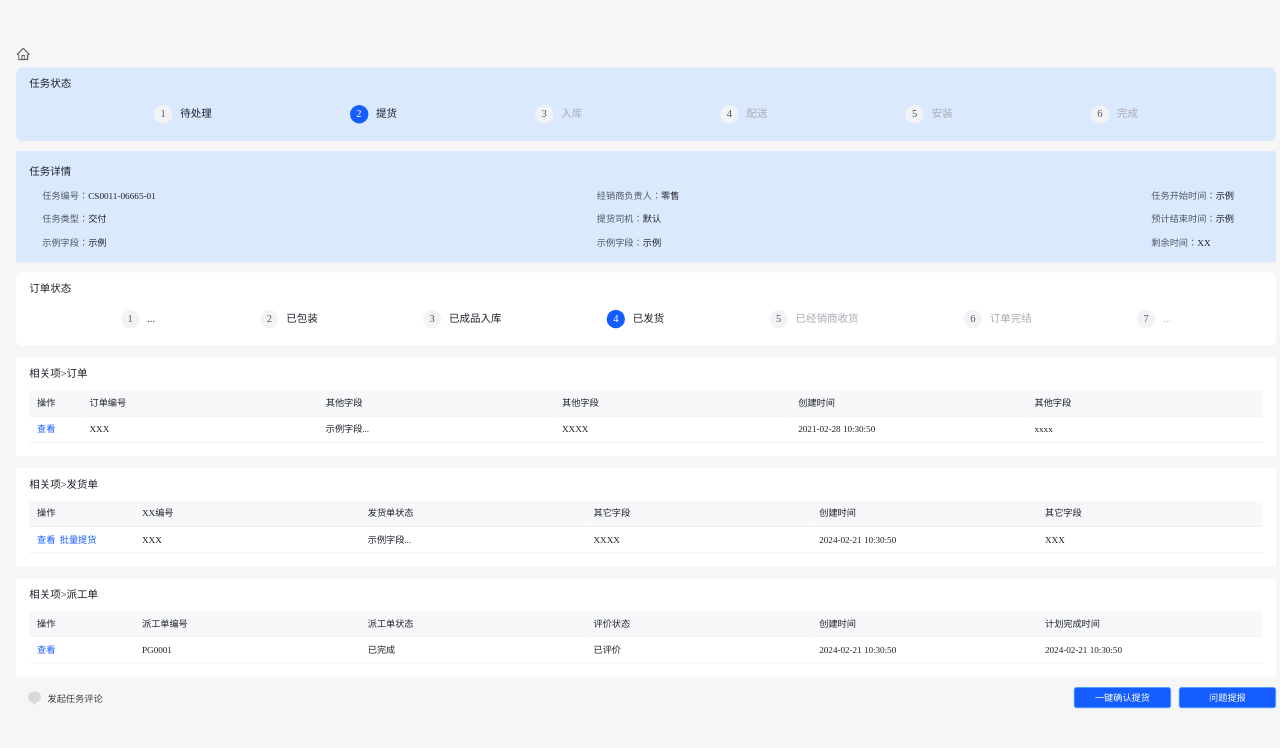
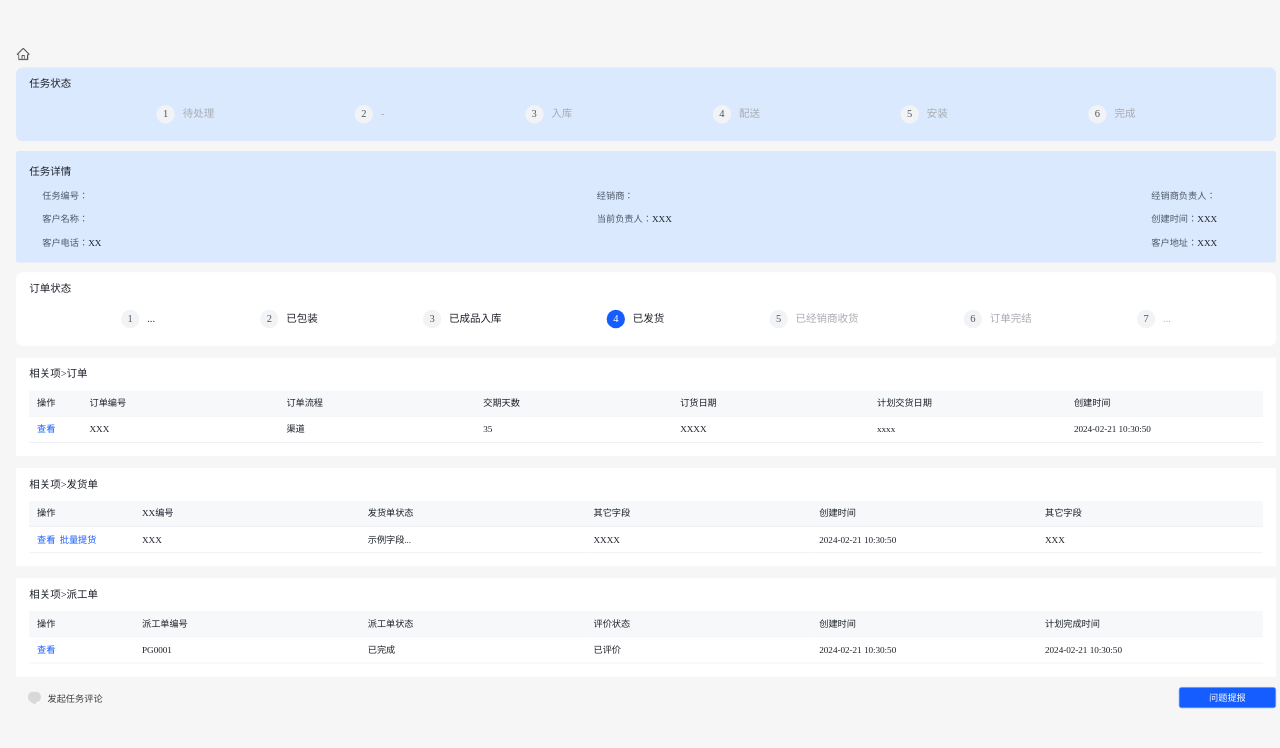
Before and after one commit to ZeCheng123/WorkbencesFE, a Vue app: page /#/delivery_tasks_details in a window 1280 px wide. Shown: the top 748 px of the page. Built offline with nearby package versions, Linux system fonts and the light colour scheme; a web font is replaced by a local one.

Commit message:
任务接口及新增派工单对接

```diff
--- a/src/api/common.js
+++ b/src/api/common.js
@@ -11,3 +11,17 @@ export const getLoginInfo = (data) => {
     url: '/md/api/task/list'
   })
 }
+export const getFieldJob = (data) => {
+  return request({
+    method: 'GET',
+    url: '/md/api/field-job?id='+data
+  })
+}
+
+export const addFieldJob = (data) => {
+  return request({
+    method: 'POST',
+    data:data,
+    url: '/md/api/field-job'
+  })
+}
--- a/src/utils/request.js
+++ b/src/utils/request.js
@@ -1,7 +1,7 @@
 import axios from 'axios'
 
 const request = axios.create({
-  baseURL: 'http://sh.mengtian.com.cn:9595'
+  baseURL: 'https://sh.mengtian.com.cn:9595'
 })
 
 // 请求拦截器
--- a/src/views/deliveryTasks/index.vue
+++ b/src/views/deliveryTasks/index.vue
@@ -56,12 +56,14 @@
 		<span class="table">
 			<el-table class="table_content" :data="tableData" :stripe="false" style="width: 100%">
 				<el-table-column prop="id" label="任务编号" />
-				<el-table-column prop="taskType" label="经销商负责人" />
-				<el-table-column prop="status" label="客户姓名" />
-				<el-table-column prop="serviceCaseNeoId" label="剩余时间" />
-				<el-table-column prop="dispatchNoteNeoId" label="任务开始时间" />
-				<el-table-column prop="fieldJobNeoId" label="任务结束时间" />
-				<el-table-column prop="description" label="状态" />
+				<el-table-column prop="distributorName" label="经销商" />
+				<el-table-column prop="follower_name" label="经销商负责人" />
+				<el-table-column prop="accountName" label="关联客户" />
+				<!-- <el-table-column prop="serviceCaseNeoId" label="剩余时间" /> -->
+				<!-- <el-table-column prop="serviceCaseId" label="关联的服务工单id" :visible="true"/> -->
+				<!-- <el-table-column prop="fieldJobNeoId" label="任务结束时间" />  -->
+				<el-table-column prop="taskType" label="任务类型" />
+				<el-table-column prop="status" label="状态" />
 				<el-table-column prop="url" label="操作" width="80px">
 					<template #default="scope">
 						<div style="
@@ -123,9 +125,14 @@
 		// proxy.$router.push("/delivery_tasks_details?id="+id)
 		proxy.$router.push({ path: "/delivery_tasks_details", query: {
 			id:row.id,
-			serviceCaseNeoId:row.serviceCaseNeoId,
-			dispatchNoteNeoId:row.dispatchNoteNeoId,
-			fieldJobNeoId:row.fieldJobNeoId,
+			serviceCaseNeoId:row.serviceCaseId,
+			orderId:row.orderId,
+			taskType:row.taskType,
+			status:row.status,
+			distributorName:row.distributorName,
+			follower_name:row.follower_name,
+			accountName:row.accountName,
+			createdTime:row.created_time
 			} ,
 		});
 	}
--- a/src/views/deliveryTasksDetails/index.vue
+++ b/src/views/deliveryTasksDetails/index.vue
@@ -11,7 +11,7 @@
         </span>
         <span class="item">
           <span :class="currentStep == 2 ? 'num_selected' : 'num'">2</span>
-          <span :class="currentStep >= 2 ? 'name_selected' : 'name'">提货</span>
+          <span :class="currentStep >= 2 ? 'name_selected' : 'name'">-</span>
         </span>
         <span class="item">
           <span :class="currentStep == 3 ? 'num_selected' : 'num'">3</span>
@@ -54,45 +54,48 @@
         <span class="row_field">
           <span class="field">
             <span class="label">任务编号：</span>
-            <span class="value">CS0011-06665-01</span>
+            <span class="value">{{ taskDetails.taskid }}</span>
             <span v-if="false" class="view">查看</span>
           </span>
           <span class="field">
-            <span class="label">经销商负责人：</span>
-            <span class="value">零售</span>
+            <span class="label">经销商：</span>
+            <span class="value">{{ taskDetails.distributorName }}</span>
           </span>
           <span class="field">
-            <span class="label">任务开始时间：</span>
-            <span class="value">示例</span>
+            <span class="label">经销商负责人：</span>
+            <span class="value">{{ taskDetails.follower_name }}</span>
           </span>
         </span>
         <span class="row_field">
           <span class="field">
-            <span class="label">任务类型：</span>
-            <span class="value">交付</span>
+            <span class="label">客户名称：</span>
+            <span class="value">{{taskDetails.accountName}}</span>
+            <!-- <span v-if="taskType === 'ServiceCase'" class="value">服务工单</span>
+            <span v-else-if="taskType === 'DispatchNote'" class="value">发货单</span>
+            <span v-else class="value">派工单</span> -->
           </span>
           <span class="field">
-            <span class="label">提货司机：</span>
-            <span class="value">默认</span>
+            <span class="label">当前负责人：</span>
+            <span class="value">XXX</span>
           </span>
           <span class="field">
-            <span class="label">预计结束时间：</span>
-            <span class="value">示例</span>
+            <span class="label">创建时间：</span>
+            <span class="value">XXX</span>
           </span>
         </span>
         <span class="row_field">
           <span class="field">
-            <span class="label">示例字段：</span>
-            <span class="value">示例</span>
+            <span class="label">客户电话：</span>
+            <span class="value">XX</span>
           </span>
           <span class="field">
-            <span class="label">示例字段：</span>
-            <span class="value">示例</span>
+            <span class="label">客户地址：</span>
+            <span class="value">XXX</span>
           </span>
-          <span class="field">
-            <span class="label">剩余时间：</span>
+          <!-- <span class="field">
+            <span class="label">客户地址：</span>
             <span class="value">XX</span>
-          </span>
+          </span> -->
         </span>
       </span>
     </span>
@@ -159,10 +162,11 @@
             </template>
           </el-table-column>
           <el-table-column prop="text2" label="订单编号" />
-          <el-table-column prop="text3" label="其他字段" />
-          <el-table-column prop="text4" label="其他字段" />
-          <el-table-column prop="text5" label="创建时间" />
-          <el-table-column prop="text6" label="其他字段" />
+          <el-table-column prop="text3" label="订单流程" />
+          <el-table-column prop="text4" label="交期天数" />
+          <el-table-column prop="text5" label="订货日期" />
+          <el-table-column prop="text6" label="计划交货日期" />
+          <el-table-column prop="text7" label="创建时间" />
         </el-table>
       </span>
     </span>
@@ -228,13 +232,13 @@
         >
       </div>
       <div class="right">
-        <el-button
+        <!-- <el-button
           v-if="currentStep == 2"
           type="primary"
           @click="takeGoods"
           class="primary_btn"
           >一键确认提货</el-button
-        >
+        > -->
         <el-button
           v-if="currentStep == 4"
           type="primary"
@@ -324,18 +328,19 @@
             v-if="currentDeliveryOrderStep == 1"
             :model="deliveryOrderForm"
             :rules="deliveryOrderRule"
+            ref="deliveryOrderFormRef"
             label-width="90px"
             label-position="left"
           >
-            <el-form-item label="联系方式" prop="phone">
+            <el-form-item label="联系方式" prop="contact_telephone">
               <el-input
-                v-model="deliveryOrderForm.phone"
+                v-model="deliveryOrderForm.contact_telephone"
                 placeholder="查找或输入配送司机手机号码"
               />
             </el-form-item>
-            <el-form-item label="人员名称" prop="username">
+            <el-form-item label="人员名称" prop="field_job_contact_name">
               <el-input
-                v-model="deliveryOrderForm.username"
+                v-model="deliveryOrderForm.field_job_contact_name"
                 placeholder="查找或输入服务人员姓名"
               />
             </el-form-item>
@@ -344,6 +349,7 @@
                 v-model="deliveryOrderForm.appointmentStartTime"
                 type="datetime"
                 placeholder="日期/时间"
+                value-format="YYYY-MM-DD HH:mm:ss"
               />
             </el-form-item>
             <el-form-item label="预约结束" prop="appointmentEndTime">
@@ -351,6 +357,7 @@
                 v-model="deliveryOrderForm.appointmentEndTime"
                 type="datetime"
                 placeholder="日期/时间"
+                value-format="YYYY-MM-DD HH:mm:ss"
               />
             </el-form-item>
             <el-form-item label="是否具备安装条件" class="check_item">
@@ -365,12 +372,13 @@
             v-if="currentDeliveryOrderStep == 2"
             :model="deliveryOrderForm"
             :rules="deliveryOrderRule"
+            ref="deliveryOrderFormRef"
             label-width="90px"
             label-position="left"
           >
             <el-form-item label="优先级" prop="priority">
               <el-input
-                placeholder="高/中/低"
+                placeholder="1-最高 2-高 3-中 4-低"
                 v-model="deliveryOrderForm.priority"
               />
             </el-form-item>
@@ -741,45 +749,63 @@
 
 
 <script setup lang="ts">
-import { ref, computed, getCurrentInstance, reactive } from "vue"
+import { ref, computed, getCurrentInstance, reactive ,onMounted} from "vue"
 import { Plus } from "@element-plus/icons-vue"
-import { ElMessage, ElMessageBox } from "element-plus"
+import { ElMessage, ElMessageBox,FormInstance} from "element-plus"
 import { useRoute } from "vue-router"
+import { addFieldJob, getFieldJob } from "../../api/common";
 
 const { proxy }: any = getCurrentInstance()
 
-const currentStep = ref(2)
+
 
 const currentStep2 = ref(4)
 
 const commentList = ref<any>([])
 
 const route = useRoute()
-const id = route.query.id
-const serviceCaseNeoId = route.query.serviceCaseNeoId
-const dispatchNoteNeoId = route.query.dispatchNoteNeoId
-const fieldJobNeoId = route.query.fieldJobNeoId
+const taskid = route.query.id
+const serviceCaseNeoId = route.query.serviceCaseId
+const orderId = route.query.orderId
+// const fieldJobNeoId = route.query.fieldJobNeoId
+const taskStatus= route.query.status!=null?parseInt(route.query.status.toString(),0):0
+const taskType = route.query.taskType
 
+const taskDetails=ref({
+  taskid:route.query.id,
+  serviceCaseNeoId:route.query.serviceCaseId,
+  orderId:route.query.orderId,
+  taskStatus:taskStatus,
+  accountName:route.query.accountName,
+  distributorName:route.query.distributorName,
+  followerName:route.query.follower_name
+})
+
+const currentStep = ref(taskStatus)
 const currentDeliveryOrderStep = ref(1)
 const currentInstallationOrderStep = ref(1)
 const currentProblemReportingStep = ref(1)
-const deliveryOrderForm = reactive({
-  username: "",
-  phone: "",
+const deliveryOrderFormRef = ref<FormInstance>();
+let deliveryOrderForm = reactive({
+  field_job_contact_name: "",
+  contact_telephone: "",
   priority: "",
-  type: "",
+  type: "配送派工",
   remark: "",
-  userRemark: "",
   appointmentStartTime: "",
   appointmentEndTime: "",
   haveInstallConditions: false,
+  field_job_order_id:route.query.orderId,
+  fieldJobType__c:0,
+  stage__c:0,
+  name:taskDetails.value.accountName+"的配送派工"
 })
 
 const deliveryOrderRule = reactive({
-  username: [
+  field_job_contact_name: [
     { required: true, message: "Please input username", trigger: "blur" },
   ],
-  phone: [{ required: true, message: "Please input phone", trigger: "blur" }],
+  contact_telephone: [{ required: true, message: "Please input phone", trigger: "blur" }],
   priority: [
     { required: true, message: "Please input priority", trigger: "blur" },
   ],
@@ -873,14 +899,16 @@ const installationOrderDialog = ref(false)
 
 const showProblemReportingDialog = ref(false)
 
+
 const tableDataOrder = ref([
   {
     text1: "",
     text2: "XXX",
-    text3: "示例字段...",
-    text4: "XXXX",
-    text5: "2021-02-28 10:30:50",
+    text3: "渠道",
+    text4: "35",
+    text5: "XXXX",
     text6: "xxxx",
+    text7: "2024-02-21 10:30:50"
   },
 ])
 
@@ -938,16 +966,51 @@ const installationOrderNextStep = () => {
   currentInstallationOrderStep.value = 2
 }
 
-const finishInstallationOrder = () => {
+const finishInstallationOrder = async () => {
   installationOrderDialog.value = false
   proxy.$message.success("安装派工单创建完成!")
   currentInstallationOrderStep.value = 1
   currentStep.value = 6
 }
 
-const finishDeliveryOrder = () => {
+const finishDeliveryOrder =  () => {
+  // if(deliveryOrderFormRef!=undefined && deliveryOrderFormRef.value!=undefined){
+  //   let validateResult1 =await deliveryOrderFormRef.value.validate();
+  // }
+  console.log(deliveryOrderForm)
+  addFieldJob(deliveryOrderForm).then((res : any) => {
+			let data = res.data.data
+			if (data!=undefined) {
+					ElMessage({
+						message: '新增派工单成功',
+						type: 'success'
+					})
+
+			} else {
+          ElMessage({
+            message: '新增派工单失败',
+            type: 'error'
+  				})
+
+			}
+      Object.keys(deliveryOrderForm).forEach(key => {
+        if(key!="type"||key!="haveInstallConditions"||key!="field_job_order_id"||key!="fieldJobType__c"||key!="stage__c"||key!="name") deliveryOrderForm[key] = '';
+        if(key=="haveInstallConditions") deliveryOrderForm[key] =false;
+      });
+		}).catch((error: any) => {
+			// 显示请求失败的提示框
+			ElMessage({
+				message: '请求新增派工单失败，请重试',
+				type: 'error'
+			});
+      Object.keys(deliveryOrderForm).forEach(key => {
+        if(key!="type"||key!="haveInstallConditions"||key!="field_job_order_id"||key!="fieldJobType__c"||key!="stage__c"||key!="name") deliveryOrderForm[key] = '';
+        if(key=="haveInstallConditions") deliveryOrderForm[key] =false;
+      });
+			console.error('请求新增派工单失败:', error);
+		});
   deliveryOrderDialog.value = false
-  proxy.$message.success("派工单创建完成!")
+  // proxy.$message.success("派工单创建完成!")
   currentDeliveryOrderStep.value = 1
   currentStep.value = 5
 }
@@ -982,6 +1045,39 @@ const initiateComments = () => {
     })
     .catch(() => {})
 }
+onMounted(()=>{
+  // getFieldJobByGet(true,fieldJobNeoId)
+})
+const getFieldJobByGet = (showMsg: boolean,fieldJobId:any)=>{
+  getFieldJob(fieldJobId).then((res : any) => {
+			let data = res.data.data
+			if (data!=undefined&&data.length > 0) {
+				if(showMsg)
+				{
+					ElMessage({
+						message: '查询成功',
+						type: 'success'
+					})
+				}
+			} else {
+        if(showMsg){
+          ElMessage({
+            message: '获取数据失败',
+            type: 'error'
+  				})
+        }
+
+			}
+
+		}).catch((error: any) => {
+			// 显示请求失败的提示框
+			ElMessage({
+				message: '请求数据失败，请重试',
+				type: 'error'
+			});
+			console.error('请求数据失败:', error);
+		});
+}
 </script>
 
 <style lang="scss" scoped>
```
